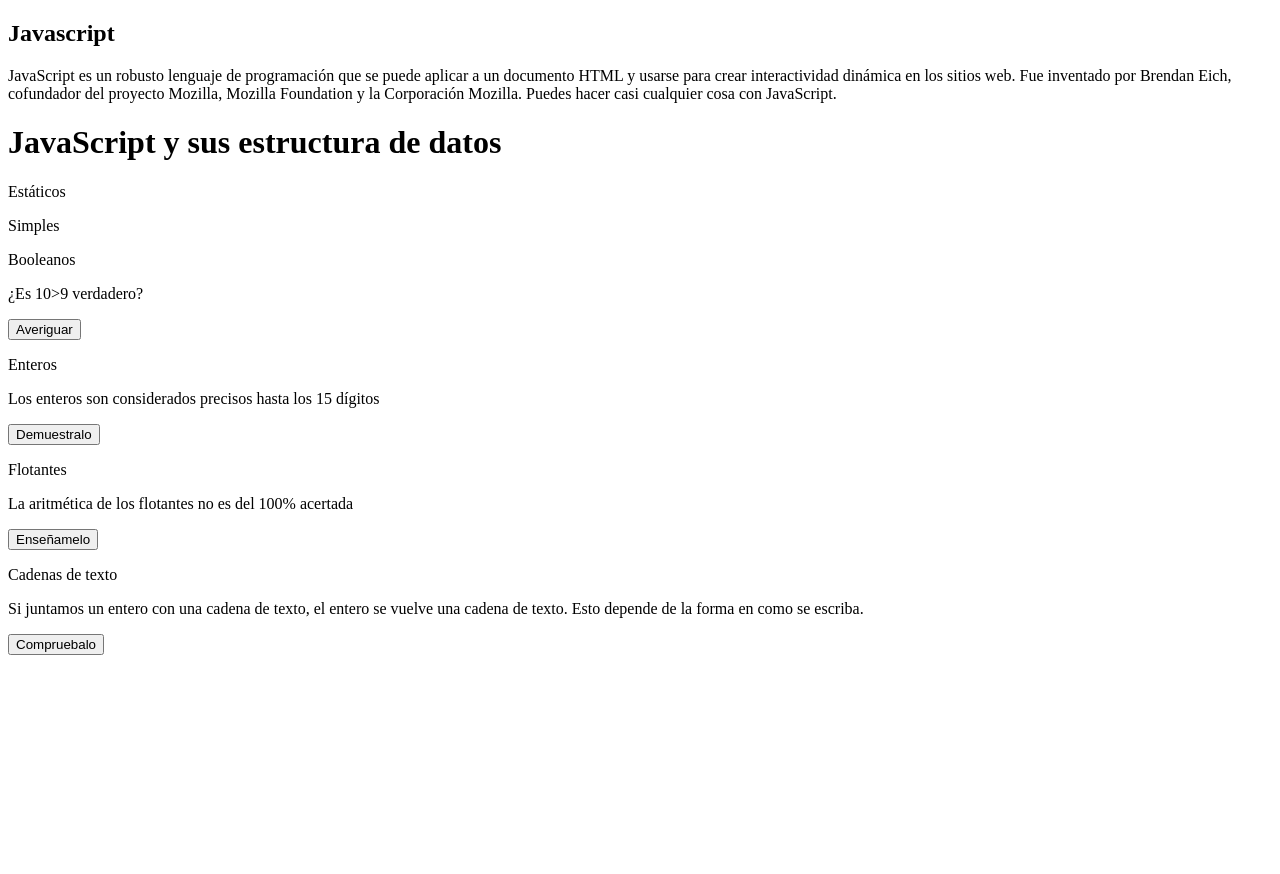
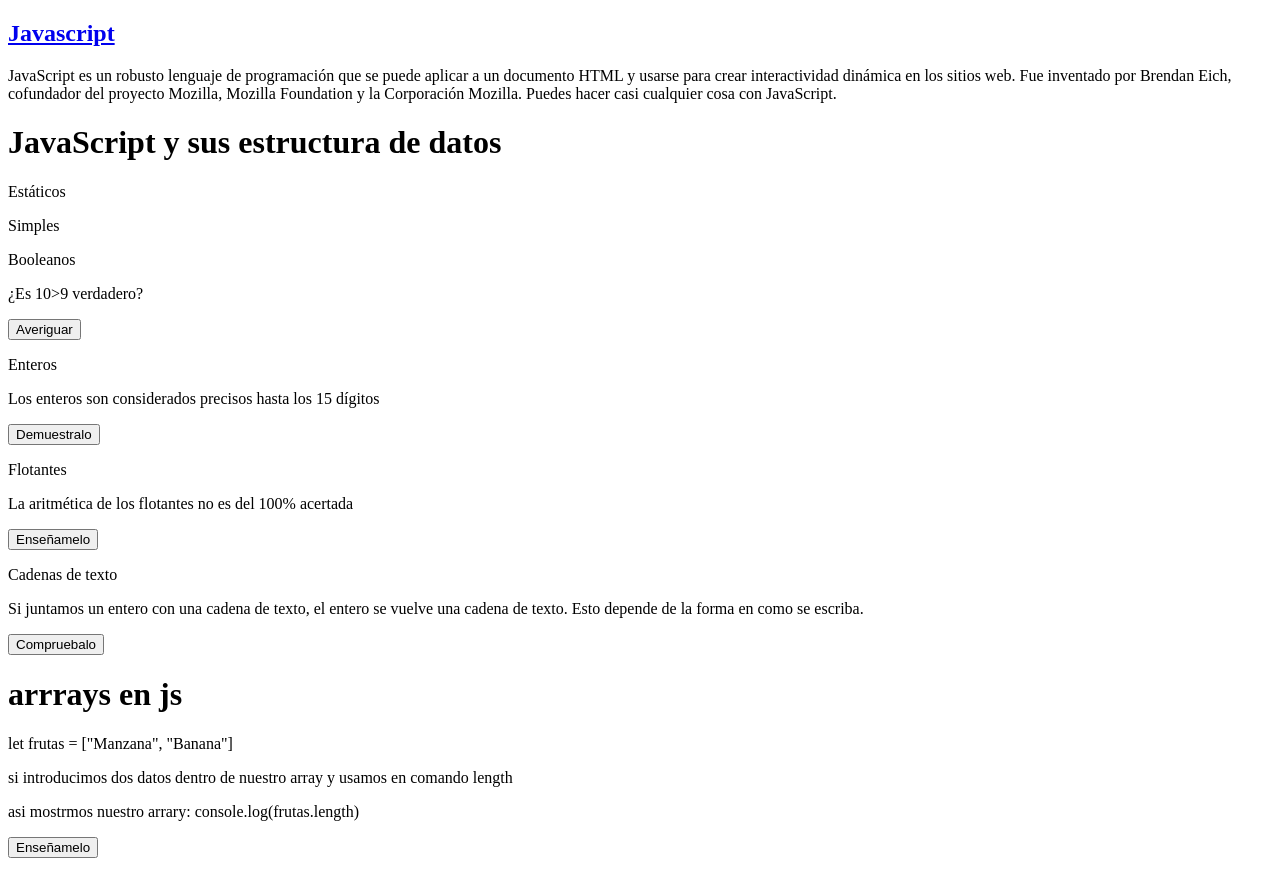
Before and after one commit to jhoncortesva/Estructura-de-datos, a PHP site: the page made by Ejemplos Javascript.html in a window 1280 px wide. Before the commit the page ends 655 px from the top, so only its background shows below. Run offline with PHP 8.4, Linux system fonts and the light colour scheme.

Commit message:
vincule los ejemplos con el index y adicione como crear un arar en js ad

```diff
--- a/Ejemplos Javascript.html
+++ b/Ejemplos Javascript.html
@@ -12,7 +12,7 @@
     <header>
 
         <div class="Javascript">
-            <h2 class="java">Javascript</h1>
+            <h2 class="java"><a href="index.html">Javascript</a></h1>
                 <p>JavaScript es un robusto lenguaje de programación que se puede aplicar a un documento HTML y usarse para
                     crear interactividad dinámica en los sitios web. Fue inventado por Brendan Eich, cofundador del proyecto
                     Mozilla, Mozilla Foundation y la Corporación Mozilla. Puedes hacer casi cualquier cosa con JavaScript.</p>
@@ -48,6 +48,17 @@
         <button onclick="funcionString()">Compruebalo</button>
         <p id="demostracionString"></p>
     </div>
+
+    <div class="arrays">
+        <h1>arrrays en js</h1>
+        <p>let frutas = ["Manzana", "Banana"]</p>
+        <p>si introducimos dos datos dentro de nuestro array y usamos en comando length
+        </p>
+        <p>asi mostrmos nuestro arrary: console.log(frutas.length)</p>
+        <button onclick="funcionA()">Enseñamelo</button>
+        <p id="demostracionA"></p>
+    </div>
+
     <script>
         function funcionB() {
             document.getElementById("demonstracion").innerHTML = Boolean(10 > 9);
@@ -65,6 +76,12 @@
             var x = "Volvo" + 16 + 4;
             document.getElementById("demostracionString").innerHTML = x;
         }
+
+        function funcionA() {
+            let frutas = ["Manzana", "Banana"]
+
+            document.getElementById("demostracionA").innerHTML = frutas.length;
+        }
     </script>
 </body>
 
```
Also changed, not shown: css.css (+4 -4 lines).
